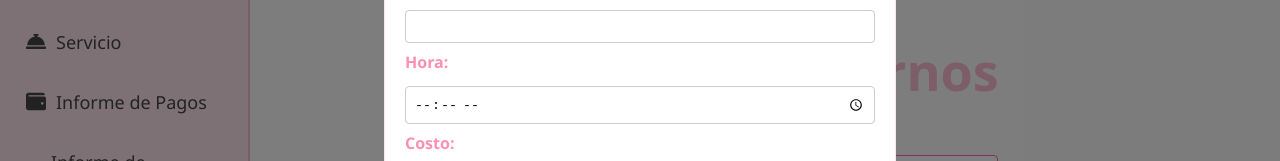
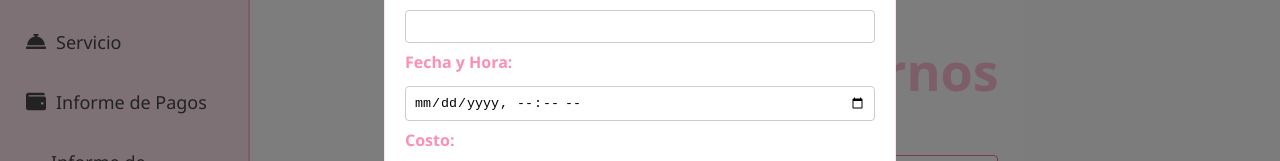
Before and after one commit to Megari94/ApiSpaWeb, a website: page Front/Turnos.html in a window 1280 px wide. Both pictures are taken after typing "Sample" into the empty fields and a click on the button "Agregar Turno". Shown: the part 251-412 px from the top of the page. Drawn offline with nearby package versions, Linux system fonts and the light colour scheme; no server answers; a web font is replaced by a local one.

Commit message:
Update Turnos.html

```diff
--- a/Front/Turnos.html
+++ b/Front/Turnos.html
@@ -137,8 +137,9 @@
 <select id="servicioSelect" size="5" onchange="seleccionarServicio()" style="display: none;"></select>
 
 
-            <label for="hora">Hora:</label>
-            <input type="time" id="hora" name="hora" required> <!-- Cambiado a 'time' para hora -->
+          <label for="fechaHora">Fecha y Hora:</label>
+<input type="datetime-local" id="fechaHora" name="fechaHora" required>
+
 
             <label for="costo">Costo:</label> <!-- Etiqueta para el nuevo campo -->
             <input type="number" id="costo" name="costo" required step="0.01" min="0"> <!-- Campo para costo -->
```
